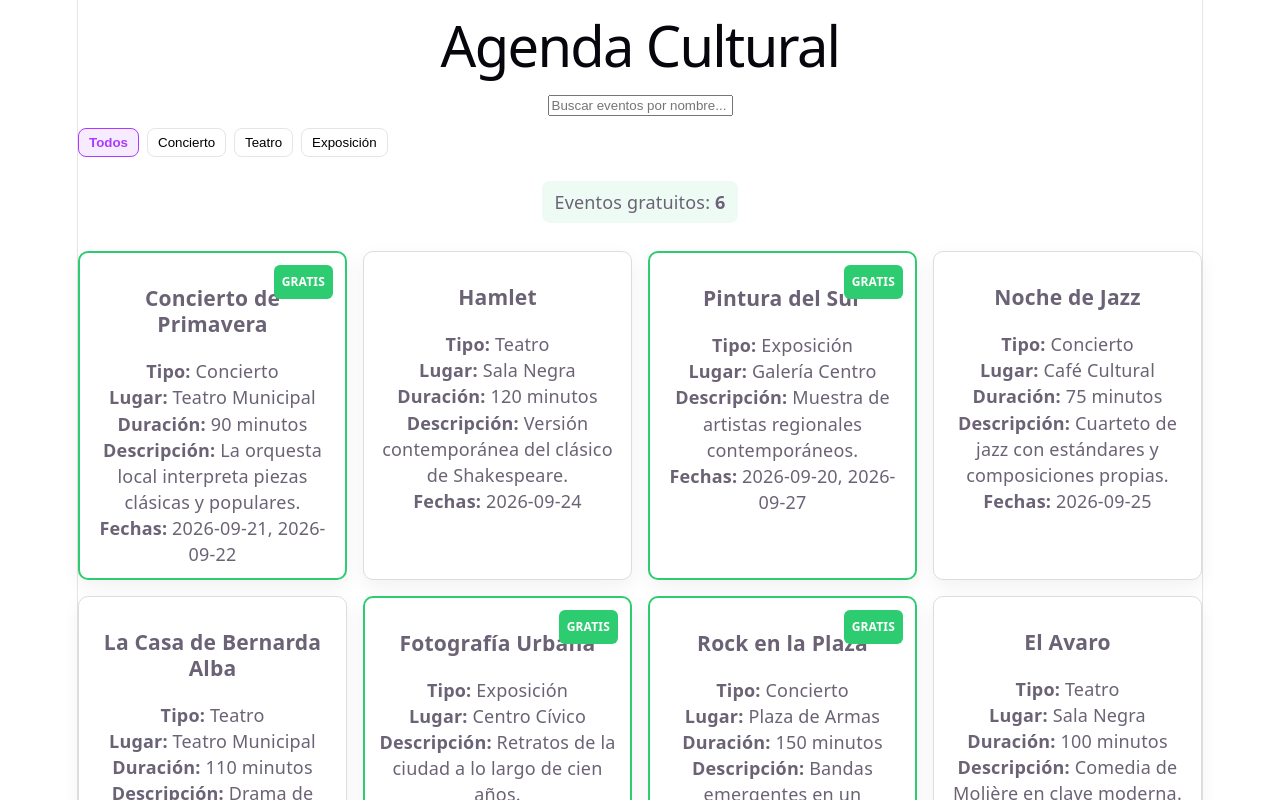
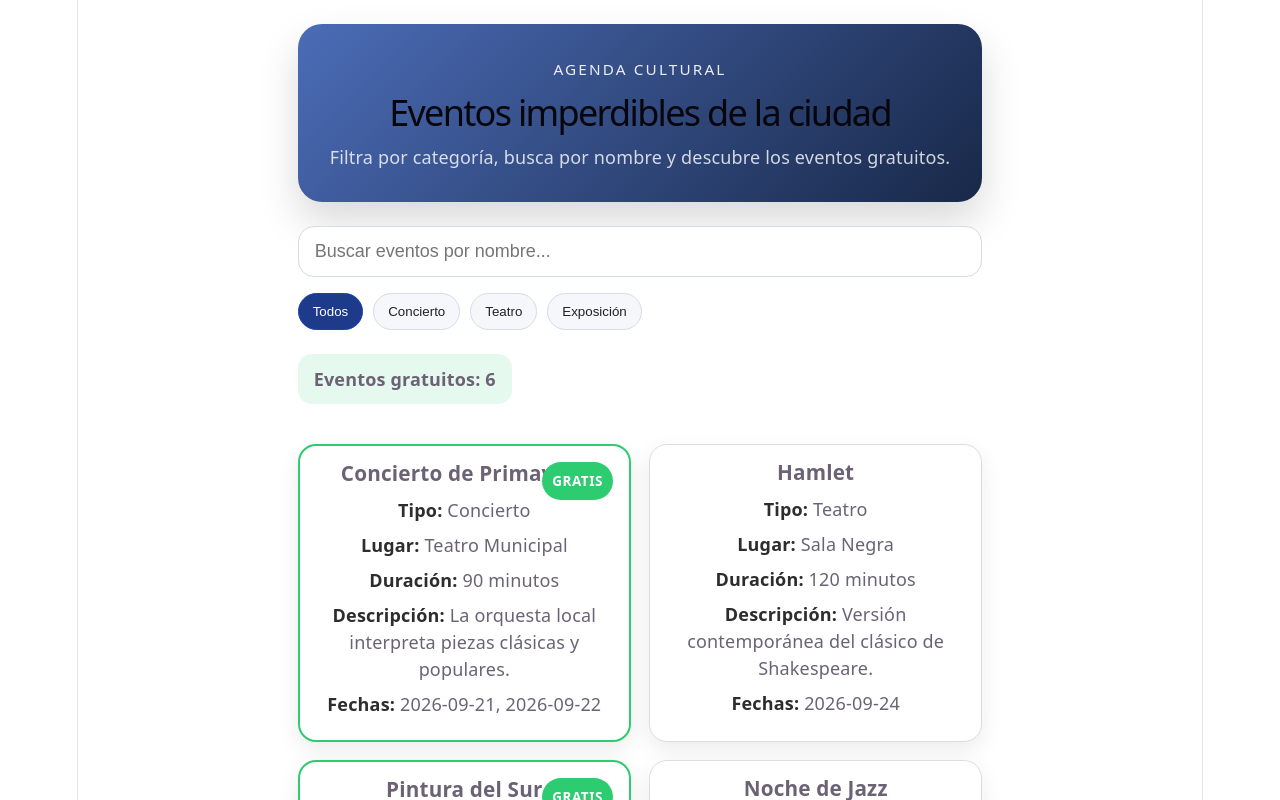
Before and after one commit to Ranses02/bonus-track-prueba-3, a React (Vite) app: page / in a window 1280 px wide. Shown: the top 800 px of the page. Built offline with nearby package versions, Linux system fonts and the light colour scheme.

Commit message:
feat: seleccionar tarjeta de evento y mostrar ubicacion en Google Maps; mejorar estilo de pagina

```diff
--- a/src/App.css
+++ b/src/App.css
@@ -184,74 +184,219 @@
 }
 
 /* Estilos para lista de eventos y tarjetas */
+.app-container {
+  max-width: 1180px;
+  margin: 0 auto;
+  padding: 24px 20px 40px;
+}
+
+.app-header {
+  background: linear-gradient(135deg, #4b6cb7 0%, #182848 100%);
+  color: #ffffff;
+  border-radius: 24px;
+  padding: 32px;
+  margin-bottom: 24px;
+  box-shadow: 0 20px 40px rgba(0, 0, 0, 0.15);
+}
+
+.app-header .eyebrow {
+  text-transform: uppercase;
+  letter-spacing: 0.14em;
+  font-size: 0.85rem;
+  opacity: 0.9;
+  margin-bottom: 12px;
+}
+
+.app-header h1 {
+  margin: 0;
+  font-size: clamp(2rem, 2.5vw, 3rem);
+  line-height: 1.05;
+}
+
+.app-header .lead {
+  margin-top: 12px;
+  max-width: 680px;
+  color: rgba(255, 255, 255, 0.8);
+}
+
+.app-main {
+  display: grid;
+  gap: 24px;
+}
+
+.panel-filtros {
+  display: grid;
+  gap: 16px;
+}
+
+.panel-resumen {
+  display: flex;
+  justify-content: space-between;
+  gap: 16px;
+  flex-wrap: wrap;
+  align-items: center;
+}
+
+.seleccion-info {
+  background: #ffffff;
+  border-radius: 16px;
+  padding: 16px 20px;
+  box-shadow: 0 8px 24px rgba(0, 0, 0, 0.06);
+  display: flex;
+  justify-content: space-between;
+  align-items: center;
+  gap: 16px;
+  min-width: 320px;
+  flex: 1 1 420px;
+}
+
+.seleccion-info .subtitulo {
+  margin: 0 0 6px;
+  font-size: 0.9rem;
+  color: #555;
+}
+
+.acciones-seleccion {
+  display: flex;
+  gap: 10px;
+  flex-wrap: wrap;
+}
+
+.boton-maps,
+.boton-limpiar {
+  display: inline-flex;
+  align-items: center;
+  justify-content: center;
+  padding: 10px 16px;
+  border-radius: 999px;
+  text-decoration: none;
+  font-weight: 600;
+  transition: transform 0.16s ease, box-shadow 0.16s ease;
+}
+
+.boton-maps {
+  background: #2ecc71;
+  color: white;
+}
+
+.boton-limpiar {
+  border: 1px solid #ccc;
+  background: white;
+  color: #333;
+}
+
+.boton-maps:hover,
+.boton-limpiar:hover {
+  transform: translateY(-1px);
+  box-shadow: 0 10px 20px rgba(0, 0, 0, 0.1);
+}
+
 .lista-eventos {
   display: grid;
-  grid-template-columns: repeat(auto-fit, minmax(220px, 1fr));
-  gap: 16px;
+  grid-template-columns: repeat(auto-fit, minmax(260px, 1fr));
+  gap: 18px;
   margin-top: 16px;
 }
 
 .evento-card {
   background: #ffffff;
-  border-radius: 10px;
-  box-shadow: 0 6px 18px rgba(0, 0, 0, 0.06);
-  padding: 16px;
+  border-radius: 18px;
+  box-shadow: 0 8px 22px rgba(0, 0, 0, 0.08);
+  padding: 20px;
   position: relative;
-  transition: transform 0.15s ease, box-shadow 0.15s ease;
+  transition: transform 0.15s ease, box-shadow 0.15s ease, border-color 0.15s ease;
 }
 
-.evento-card:hover {
+.evento-card:hover,
+.evento-card.selected {
   transform: translateY(-6px);
-  box-shadow: 0 12px 30px rgba(0, 0, 0, 0.08);
+  box-shadow: 0 16px 36px rgba(0, 0, 0, 0.12);
+}
+
+.evento-card.selected {
+  border: 2px solid #2ecc71;
+}
+
+.evento-card:focus {
+  outline: 2px solid #3478f6;
+  outline-offset: 4px;
+}
+
+.evento-card h3 {
+  margin-top: 0;
+  margin-bottom: 10px;
+  font-size: 1.15rem;
+}
+
+.evento-card p {
+  margin: 8px 0;
+  line-height: 1.5;
+}
+
+.evento-card strong {
+  color: #2d2d2d;
 }
 
 .etiqueta-gratis {
   position: absolute;
-  top: 12px;
-  right: 12px;
+  top: 16px;
+  right: 16px;
   background: #2ecc71;
   color: #ffffff;
-  padding: 4px 8px;
-  border-radius: 6px;
+  padding: 6px 10px;
+  border-radius: 999px;
   font-weight: 700;
-  font-size: 12px;
+  font-size: 0.75rem;
+  letter-spacing: 0.04em;
 }
 
 .contador-gratis {
-  margin: 12px 0;
-  background: rgba(46, 204, 113, 0.08);
-  padding: 8px 12px;
-  border-radius: 8px;
-  display: inline-block;
+  margin: 0;
+  background: rgba(46, 204, 113, 0.12);
+  padding: 12px 16px;
+  border-radius: 14px;
+  font-weight: 700;
 }
 
 .filtro-tipo {
-  margin: 12px 0;
+  margin: 0;
   display: flex;
-  gap: 8px;
+  gap: 10px;
   flex-wrap: wrap;
 }
 
 .boton-filtro {
-  background: transparent;
-  border: 1px solid var(--border);
-  padding: 6px 10px;
-  border-radius: 8px;
+  background: #f5f7fb;
+  border: 1px solid #d7dbe6;
+  color: #222;
+  padding: 10px 14px;
+  border-radius: 999px;
   cursor: pointer;
+  transition: transform 0.15s ease, background 0.15s ease, border-color 0.15s ease;
+}
+
+.boton-filtro:hover {
+  transform: translateY(-1px);
 }
 
 .boton-filtro.activo {
-  background: var(--accent-bg);
-  border-color: var(--accent);
-  color: var(--accent);
-  font-weight: 600;
+  background: #1e3a8a;
+  border-color: #1e40af;
+  color: #ffffff;
 }
 
 .input-busqueda {
   width: 100%;
-  padding: 8px 10px;
-  border-radius: 8px;
-  border: 1px solid var(--border);
-  margin: 8px 0 12px;
+  padding: 14px 16px;
+  border-radius: 16px;
+  border: 1px solid #d7dbe6;
+  margin: 0;
   box-sizing: border-box;
+  font-size: 1rem;
 }
+
+.sin-eventos {
+  padding: 18px 0;
+  font-size: 1rem;
+  color: #555;
+}
--- a/src/App.jsx
+++ b/src/App.jsx
@@ -8,6 +8,7 @@ function App() {
   // guardamos lo que escribe el usuario y la categoria elegida
   const [busqueda, setBusqueda] = useState('')
   const [filtro, setFiltro] = useState('Todos')
+  const [eventoSeleccionado, setEventoSeleccionado] = useState(null)
 
   // normalizador para quitar acentos y comparar en minúsculas
   const normalizar = (s) => (
@@ -32,24 +33,64 @@ function App() {
   // calculamos cuantos son gratis para mostrar el contador
   const cantidadGratis = eventosFiltrados.filter(e => e.esGratuito).length
 
+  const limpiarSeleccion = () => setEventoSeleccionado(null)
+  const seleccionarEvento = (evento) => setEventoSeleccionado(evento)
+
+  const urlGoogleMaps = eventoSeleccionado
+    ? `https://www.google.com/maps/search/?api=1&query=${encodeURIComponent(`${eventoSeleccionado.lugar} ${eventoSeleccionado.nombre}`)}`
+    : ''
+
   return (
+    <div className="app-container">
+      <header className="app-header">
         <div>
-      <h1>Agenda Cultural</h1>
+          <p className="eyebrow">Agenda Cultural</p>
+          <h1>Eventos imperdibles de la ciudad</h1>
+          <p className="lead">Filtra por categoría, busca por nombre y descubre los eventos gratuitos.</p>
+        </div>
+      </header>
 
+      <main className="app-main">
+        <div className="panel-filtros">
           <input
+            className="input-busqueda"
             type="text"
             placeholder="Buscar eventos por nombre..."
             value={busqueda}
             onChange={e => setBusqueda(e.target.value)}
           />
+          <FiltroTipo filtroActual={filtro} setFiltro={setFiltro} />
+        </div>
 
-      <FiltroTipo filtroActual={filtro} setFiltro={setFiltro} />
-
+        <div className="panel-resumen">
           <div className="contador-gratis">
             <p>Eventos gratuitos: <strong>{cantidadGratis}</strong></p>
           </div>
+          {eventoSeleccionado && (
+            <div className="seleccion-info">
+              <div>
+                <p className="subtitulo">Evento seleccionado</p>
+                <h2>{eventoSeleccionado.nombre}</h2>
+                <p>{eventoSeleccionado.lugar}</p>
+              </div>
+              <div className="acciones-seleccion">
+                <a href={urlGoogleMaps} target="_blank" rel="noreferrer" className="boton-maps">
+                  Ver en Google Maps
+                </a>
+                <button type="button" className="boton-limpiar" onClick={limpiarSeleccion}>
+                  Quitar selección
+                </button>
+              </div>
+            </div>
+          )}
+        </div>
 
-      <ListaEventos eventos={eventosFiltrados} />
+        <ListaEventos
+          eventos={eventosFiltrados}
+          onSeleccionar={seleccionarEvento}
+          eventoSeleccionado={eventoSeleccionado}
+        />
+      </main>
     </div>
   )
 }
--- a/src/components/EventoCard.jsx
+++ b/src/components/EventoCard.jsx
@@ -1,11 +1,23 @@
 import PropTypes from 'prop-types';
 
-function EventoCard({ nombre, lugar, duracion, tipo, descripcion, fechas, esGratuito }) {
+function EventoCard({ nombre, lugar, duracion, tipo, descripcion, fechas, esGratuito, selected, onSelect }) {
   // si la prop esGratuito es true, mostramos una etiqueta especial y cambiamos el estilo
-  const estiloCard = esGratuito ? { border: '2px solid #2ecc71', padding: '0.6rem' } : { border: '1px solid #ddd', padding: '0.6rem' };
+  const estiloCard = {
+    border: esGratuito ? '2px solid #2ecc71' : '1px solid #ddd',
+    padding: '0.8rem',
+    cursor: 'pointer'
+  };
 
   return (
-    <article className="evento-card" style={estiloCard}>
+    <article
+      className={`evento-card ${selected ? 'selected' : ''}`}
+      style={estiloCard}
+      onClick={onSelect}
+      tabIndex={0}
+      onKeyDown={(e) => {
+        if (e.key === 'Enter') onSelect()
+      }}
+    >
       {esGratuito && <span className="etiqueta-gratis">GRATIS</span>}
 
       <h3>{nombre}</h3>
@@ -25,11 +37,15 @@ EventoCard.propTypes = {
   tipo: PropTypes.string.isRequired,
   descripcion: PropTypes.string.isRequired,
   fechas: PropTypes.arrayOf(PropTypes.string).isRequired,
-  esGratuito: PropTypes.bool
+  esGratuito: PropTypes.bool,
+  selected: PropTypes.bool,
+  onSelect: PropTypes.func
 };
 
 EventoCard.defaultProps = {
-  esGratuito: false
+  esGratuito: false,
+  selected: false,
+  onSelect: () => {}
 };
 
 export default EventoCard;
--- a/src/components/ListaEventos.jsx
+++ b/src/components/ListaEventos.jsx
@@ -1,7 +1,7 @@
 import PropTypes from 'prop-types';
 import EventoCard from './EventoCard';
 
-function ListaEventos({ eventos }) {
+function ListaEventos({ eventos, onSeleccionar, eventoSeleccionado }) {
   if (eventos.length === 0) {
     return <p className="sin-eventos">No hay eventos que coincidan</p>;
   }
@@ -19,6 +19,8 @@ function ListaEventos({ eventos }) {
           descripcion={evento.descripcion}
           fechas={evento.fechas}
           esGratuito={evento.esGratuito}
+          selected={eventoSeleccionado?.id === evento.id}
+          onSelect={() => onSeleccionar(evento)}
         />
       ))}
     </div>
@@ -26,7 +28,14 @@ function ListaEventos({ eventos }) {
 }
 
 ListaEventos.propTypes = {
-  eventos: PropTypes.arrayOf(PropTypes.object).isRequired
+  eventos: PropTypes.arrayOf(PropTypes.object).isRequired,
+  onSeleccionar: PropTypes.func,
+  eventoSeleccionado: PropTypes.object
+};
+
+ListaEventos.defaultProps = {
+  onSeleccionar: () => {},
+  eventoSeleccionado: null
 };
 
 export default ListaEventos;
```
Lines whose indentation alone changed are shown as unchanged.
